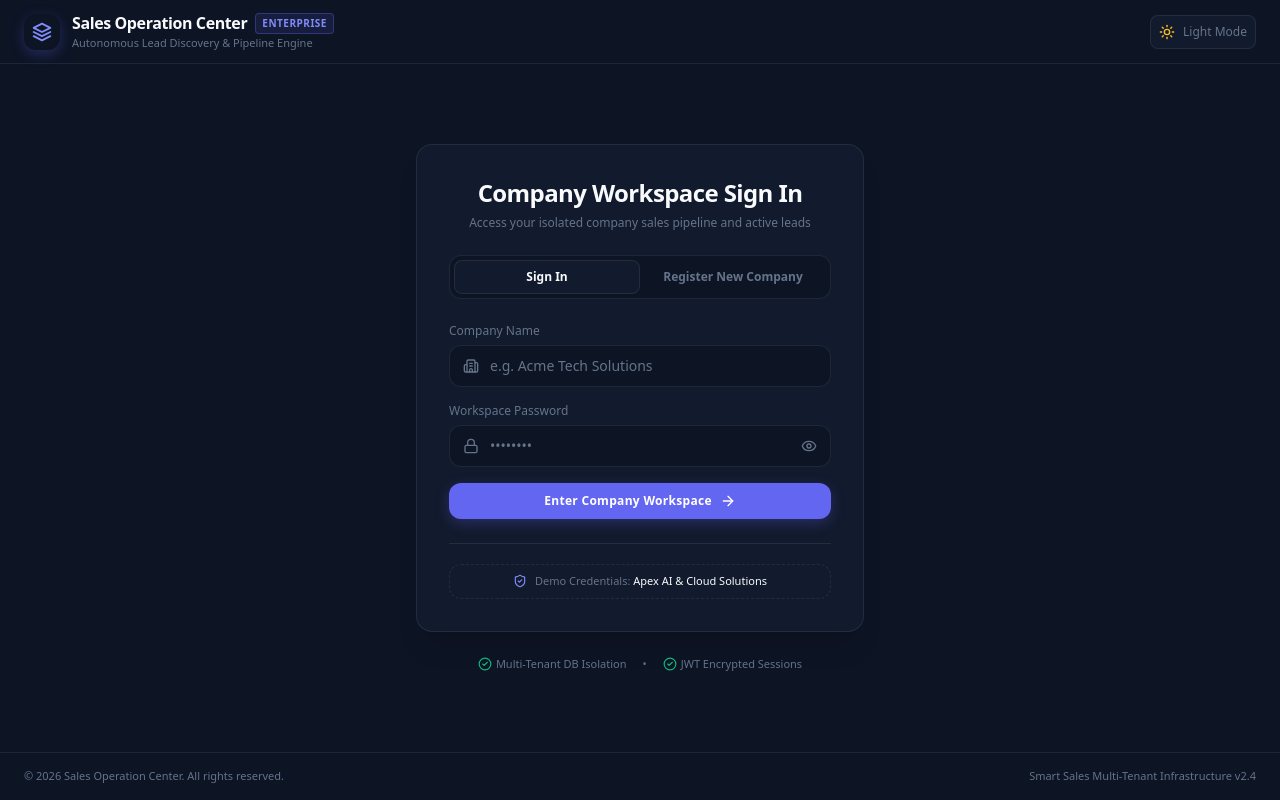
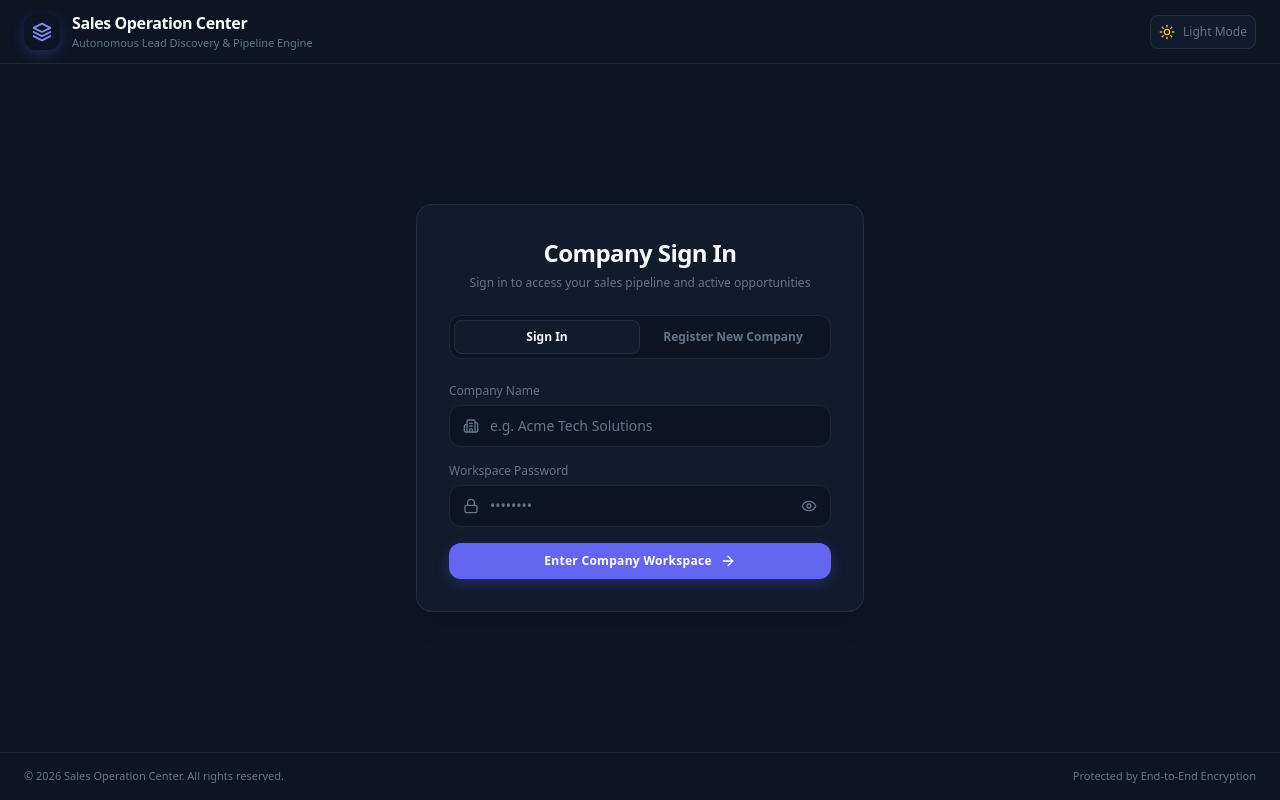
Before and after one commit to SM-Taha-Ali/ssoc, a React (Vite) app in the folder client/: page / in a window 1280 px wide. Built offline with nearby package versions, Linux system fonts and the light colour scheme.

Commit message:
fix(ui): remove dev tags, demo badges, and technical jargon from auth screens

```diff
--- a/client/src/components/AuthPage.jsx
+++ b/client/src/components/AuthPage.jsx
@@ -7,13 +7,10 @@ import {
   ArrowRight,
   Eye,
   EyeOff,
-  Sparkles,
   AlertCircle,
   Sun,
   Moon,
-  ShieldCheck,
-  Zap,
-  CheckCircle2
+  Zap
 } from 'lucide-react';
 
 export default function AuthPage() {
@@ -58,16 +55,9 @@ export default function AuthPage() {
     }
   };
 
-  const handleFillDemo = () => {
-    setAuthMode('login');
-    setCompanyName('Apex AI & Cloud Solutions');
-    setPassword('apex123');
-    setError('');
-  };
-
   return (
     <div className="min-h-screen bg-surface flex flex-col justify-between transition-colors duration-300">
-      {/* Top Navigation Bar with Logo and Theme Switcher */}
+      {/* Top Navigation Bar */}
       <header className="h-16 px-6 border-b border-theme flex items-center justify-between">
         <div className="flex items-center space-x-3">
           <div className="w-9 h-9 rounded-xl bg-gradient-to-tr from-brand-600 via-indigo-600 to-sky-400 p-0.5 shadow-md shadow-brand-500/20 flex items-center justify-center">
@@ -82,9 +72,6 @@ export default function AuthPage() {
           <div>
             <div className="flex items-center space-x-2">
               <span className="font-bold text-base tracking-tight text-primary">Sales Operation Center</span>
-              <span className="text-[10px] px-1.5 py-0.5 rounded font-semibold bg-brand-500/10 text-brand-500 border border-brand-500/20 uppercase tracking-wider">
-                Enterprise
-              </span>
             </div>
             <p className="text-[11px] text-muted hidden sm:block">Autonomous Lead Discovery & Pipeline Engine</p>
           </div>
@@ -114,17 +101,16 @@ export default function AuthPage() {
       {/* Main Authentication Card */}
       <main className="flex-1 flex items-center justify-center p-4 sm:p-6 my-auto">
         <div className="w-full max-w-md">
-          {/* Card Container */}
           <div className="bg-card border border-theme rounded-2xl shadow-xl p-6 sm:p-8 backdrop-blur-sm transition-all duration-300">
             {/* Header Titles */}
             <div className="text-center mb-6">
               <h1 className="text-2xl font-bold text-primary tracking-tight">
-                {authMode === 'login' ? 'Company Workspace Sign In' : 'Register Company Workspace'}
+                {authMode === 'login' ? 'Company Sign In' : 'Create Company Workspace'}
               </h1>
               <p className="text-xs text-muted mt-1.5">
                 {authMode === 'login'
-                  ? 'Access your isolated company sales pipeline and active leads'
-                  : 'Provision a dedicated multi-tenant sales operations workspace'}
+                  ? 'Sign in to access your sales pipeline and active opportunities'
+                  : 'Get started with an automated outbound sales pipeline'}
               </p>
             </div>
 
@@ -165,16 +151,6 @@ export default function AuthPage() {
               <div className="mb-5 p-3 rounded-xl bg-red-500/10 border border-red-500/30 flex items-start space-x-2.5 text-xs text-red-500 animate-fadeIn">
                 <AlertCircle className="w-4 h-4 mt-0.5 shrink-0" />
                 <span>{error}</span>
-              </div>
-            )}
-
-            {/* Registration Feature Highlight */}
-            {authMode === 'register' && (
-              <div className="mb-5 p-3 rounded-xl bg-brand-500/10 border border-brand-500/20 flex items-start space-x-2 text-xs text-brand-500">
-                <Sparkles className="w-4 h-4 mt-0.5 shrink-0" />
-                <span>
-                  Instantly provisions isolated database scoping, dedicated company settings, and custom ICP targeting.
-                </span>
               </div>
             )}
 
@@ -225,7 +201,7 @@ export default function AuthPage() {
               <button
                 type="submit"
                 disabled={submitting}
-                className="w-full mt-2 py-2.5 px-4 rounded-xl bg-brand-600 hover:bg-brand-500 text-white font-semibold text-xs tracking-wide transition-all shadow-md shadow-brand-600/20 flex items-center justify-center space-x-2 disabled:opacity-60 disabled:cursor-not-allowed"
+                className="w-full mt-2 py-2.5 px-4 rounded-xl bg-brand-600 hover:bg-brand-500 text-white font-semibold text-xs tracking-wide transition-all shadow-md shadow-brand-600/20 flex items-center justify-center space-x-2 disabled:opacity-60 disabled:cursor-not-allowed cursor-pointer"
               >
                 {submitting ? (
                   <div className="w-4 h-4 border-2 border-white/30 border-t-white rounded-full animate-spin" />
@@ -242,41 +218,14 @@ export default function AuthPage() {
                 )}
               </button>
             </form>
-
-            {/* Quick Demo Credentials Fill */}
-            <div className="mt-6 pt-5 border-t border-theme">
-              <button
-                type="button"
-                onClick={handleFillDemo}
-                className="w-full py-2 px-3 rounded-xl border border-dashed border-theme hover:border-brand-500/50 bg-surface/50 hover:bg-hover text-[11px] text-muted hover:text-primary transition-all flex items-center justify-center space-x-2 group"
-              >
-                <ShieldCheck className="w-3.5 h-3.5 text-brand-500 group-hover:scale-110 transition-transform" />
-                <span>
-                  Demo Credentials: <strong className="text-primary font-medium">Apex AI & Cloud Solutions</strong>
-                </span>
-              </button>
-            </div>
-          </div>
-
-          {/* Privacy & Trust Badge */}
-          <div className="mt-6 text-center flex items-center justify-center space-x-4 text-[11px] text-muted">
-            <div className="flex items-center space-x-1">
-              <CheckCircle2 className="w-3.5 h-3.5 text-emerald-500" />
-              <span>Multi-Tenant DB Isolation</span>
-            </div>
-            <span>•</span>
-            <div className="flex items-center space-x-1">
-              <CheckCircle2 className="w-3.5 h-3.5 text-emerald-500" />
-              <span>JWT Encrypted Sessions</span>
-            </div>
           </div>
         </div>
       </main>
 
-      {/* Footer */}
+      {/* Clean Enterprise Footer */}
       <footer className="h-12 px-6 border-t border-theme flex items-center justify-between text-[11px] text-muted">
         <span>© 2026 Sales Operation Center. All rights reserved.</span>
-        <span className="hidden sm:inline">Smart Sales Multi-Tenant Infrastructure v2.4</span>
+        <span className="hidden sm:inline">Protected by End-to-End Encryption</span>
       </footer>
     </div>
   );
```
